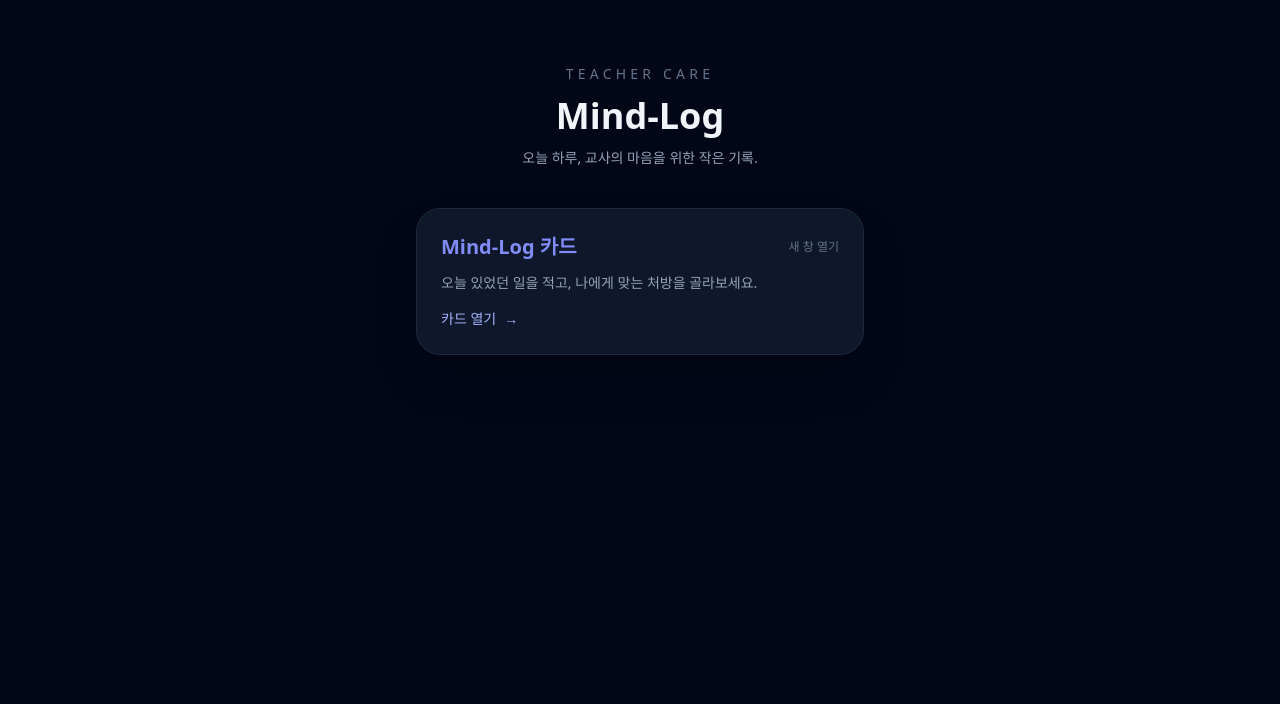
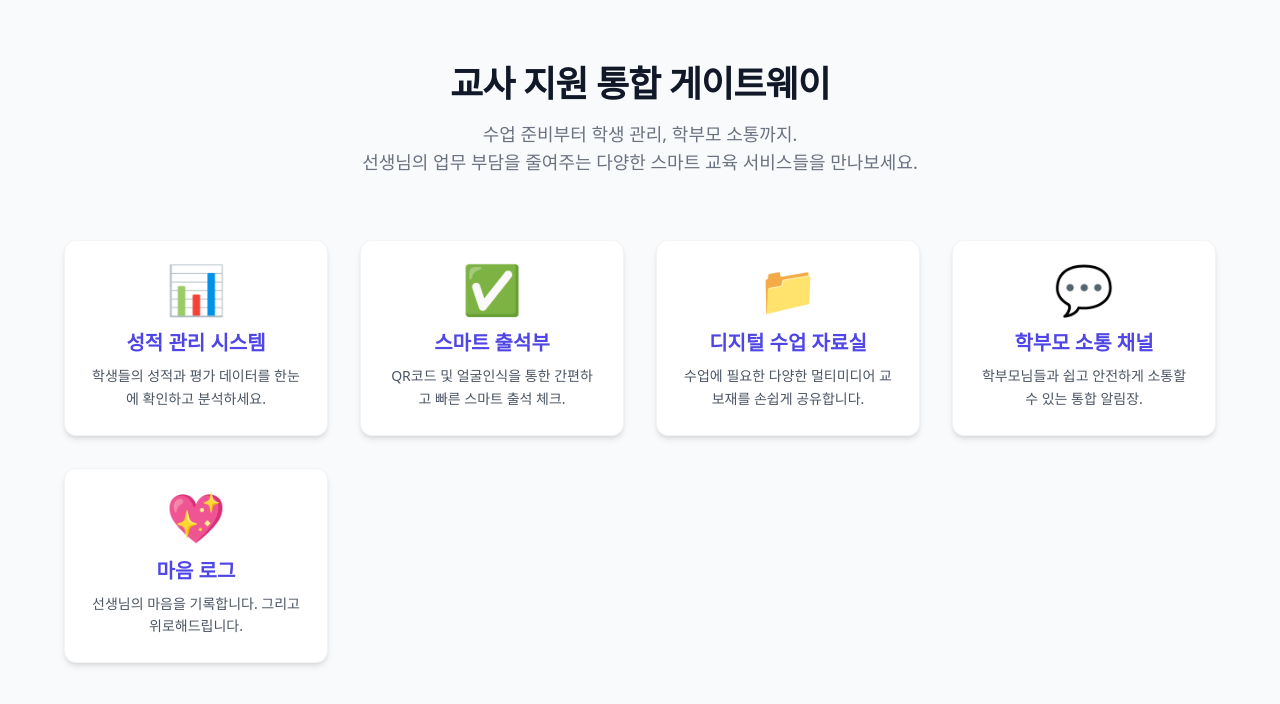
Before and after one commit to rhiels00-byte/idea, a React app: page / in a window 1280 px wide. Shown: the top 704 px of the page. Built offline with nearby package versions, Linux system fonts and the light colour scheme; the HTML template or start-up script is replaced by a standard one.

Commit message:
Use gateway landing page

```diff
--- a/src/App.jsx
+++ b/src/App.jsx
@@ -1,36 +1,74 @@
 import React from 'react';
 import MindLogWidget from './MindLogWidget';
 
+const TOOLS = [
+  {
+    id: 1,
+    title: '성적 관리 시스템',
+    description: '학생들의 성적과 평가 데이터를 한눈에 확인하고 분석하세요.',
+    icon: '📊',
+  },
+  {
+    id: 2,
+    title: '스마트 출석부',
+    description: 'QR코드 및 얼굴인식을 통한 간편하고 빠른 스마트 출석 체크.',
+    icon: '✅',
+  },
+  {
+    id: 3,
+    title: '디지털 수업 자료실',
+    description: '수업에 필요한 다양한 멀티미디어 교보재를 손쉽게 공유합니다.',
+    icon: '📁',
+  },
+  {
+    id: 4,
+    title: '학부모 소통 채널',
+    description: '학부모님들과 쉽고 안전하게 소통할 수 있는 통합 알림장.',
+    icon: '💬',
+  },
+  {
+    id: 5,
+    title: '마음 로그',
+    description: '선생님의 마음을 기록합니다. 그리고 위로해드립니다.',
+    icon: '💖',
+    link: '/mindlog',
+  },
+];
+
 const Landing = () => {
   return (
-    <div className="min-h-screen bg-slate-950 px-6 py-16 text-slate-100">
-      <div className="mx-auto flex w-full max-w-3xl flex-col items-center gap-10">
-        <div className="text-center space-y-3">
-          <p className="text-sm uppercase tracking-[0.3em] text-slate-500">Teacher Care</p>
-          <h1 className="text-3xl font-bold sm:text-4xl">Mind-Log</h1>
-          <p className="text-sm text-slate-400">
-            오늘 하루, 교사의 마음을 위한 작은 기록.
+    <div className="min-h-screen bg-gray-50 px-4 py-16 text-gray-800">
+      <div className="mx-auto w-full max-w-6xl">
+        <div className="mb-16 text-center">
+          <h1 className="mb-4 text-4xl font-extrabold tracking-tight text-gray-900">
+            교사 지원 통합 게이트웨이
+          </h1>
+          <p className="mx-auto max-w-2xl text-lg text-gray-500">
+            수업 준비부터 학생 관리, 학부모 소통까지.
+            <br />
+            선생님의 업무 부담을 줄여주는 다양한 스마트 교육 서비스들을 만나보세요.
           </p>
         </div>
 
-        <a
-          href="/mindlog"
-          target="_blank"
-          rel="noreferrer"
-          className="group w-full max-w-md rounded-3xl border border-slate-800 bg-slate-900 p-6 shadow-2xl transition-transform hover:-translate-y-1"
-        >
-          <div className="flex items-center justify-between">
-            <h2 className="text-xl font-bold text-indigo-400">Mind-Log 카드</h2>
-            <span className="text-xs text-slate-500">새 창 열기</span>
-          </div>
-          <p className="mt-3 text-sm text-slate-400">
-            오늘 있었던 일을 적고, 나에게 맞는 처방을 골라보세요.
-          </p>
-          <div className="mt-4 inline-flex items-center gap-2 text-sm text-indigo-300">
-            카드 열기
-            <span className="transition-transform group-hover:translate-x-1">→</span>
-          </div>
-        </a>
+        <div className="grid grid-cols-1 gap-8 sm:grid-cols-2 lg:grid-cols-4">
+          {TOOLS.map((tool) => {
+            const isLink = Boolean(tool.link);
+            const Comp = isLink ? 'a' : 'div';
+            return (
+              <Comp
+                key={tool.id}
+                href={tool.link || undefined}
+                target={isLink ? '_blank' : undefined}
+                rel={isLink ? 'noreferrer' : undefined}
+                className="flex cursor-pointer flex-col items-center rounded-xl border border-gray-100 bg-white p-6 text-center shadow-md transition-all duration-300 hover:-translate-y-2 hover:shadow-xl"
+              >
+                <div className="mb-4 text-5xl">{tool.icon}</div>
+                <h3 className="mb-2 text-xl font-bold text-indigo-600">{tool.title}</h3>
+                <p className="text-sm leading-relaxed text-gray-600">{tool.description}</p>
+              </Comp>
+            );
+          })}
+        </div>
       </div>
     </div>
   );
```
